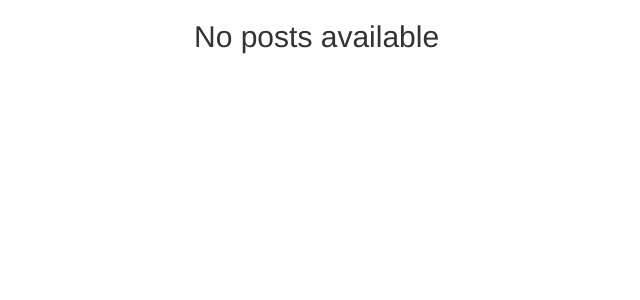
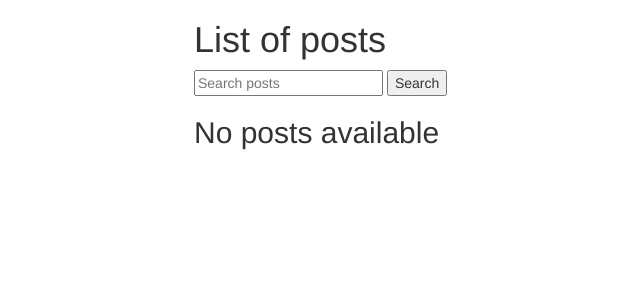
Before and after one commit to MrLokans/try_django, a Django app: page /posts/ in a window 1280 px wide. Shown: the top 300 px of the page, without its empty margins (176-816 px from the left). Run offline with Django 3.2, Linux system fonts and the light colour scheme; data that the repository does not hold is empty; some libraries are stand-ins or nearby versions.

Commit message:
Complex search queries added.

```diff
--- a/trydjango19/posts/views.py
+++ b/trydjango19/posts/views.py
@@ -2,6 +2,7 @@ from django.contrib import messages
 from django.core.paginator import Paginator, EmptyPage, PageNotAnInteger
 from django.shortcuts import render, get_object_or_404, redirect
 from django.http import Http404
+from django.db.models import Q
 from django.utils import timezone
 
 from .models import Post
@@ -47,6 +48,16 @@ def post_list(request):
         post_list = Post.objects.all()
     else:
         post_list = Post.objects.active()
+
+    search_query = request.GET.get('search_query')
+    if search_query:
+        post_list = post_list.filter(
+            Q(title__icontains=search_query) |
+            Q(content__icontains=search_query) |
+            Q(user__first_name__icontains=search_query) |
+            Q(user__last_name__icontains=search_query)
+        ).distinct()
+
     paginator = Paginator(post_list, 10)
     page_request_var = "page"
     page = request.GET.get(page_request_var, 1)
--- a/trydjango19/templates/post_list.html
+++ b/trydjango19/templates/post_list.html
@@ -1,6 +1,11 @@
 {% extends "base.html" %}
 {% block content %}
 <div class="col-sm-6 col-sm-offset-3">
+<h1>List of posts</h1>
+<form action="" method="GET">
+    <input type="text" name="search_query" placeholder="Search posts" value='{{ request.GET.search_query }}'>
+    <input type="submit" value="Search">
+</form>
     {% if posts %}
         {% for post in posts %}
         <div class="row">
@@ -34,7 +39,7 @@
         <div class="pagination">
             <span class="step-links">
                 {% if posts.has_previous %}
-                    <a href="?{{ page_request_var }}={{ posts.previois_page_number }}">previous</a>
+                    <a href="?{{ page_request_var }}={{ posts.previois_page_number }}&search_query={{ request.GET.search_query }}">previous</a>
                 {% endif %}
             </span>
 
@@ -43,7 +48,7 @@
             </span>
 
             {% if posts.has_next %}
-                <a href="?{{ page_request_var }}={{ posts.next_page_number }}">next</a>
+                <a href="?{{ page_request_var }}={{ posts.next_page_number }}&search_query={{ request.GET.search_query }}">next</a>
             {% endif %}
         </div>
 </div>
```
